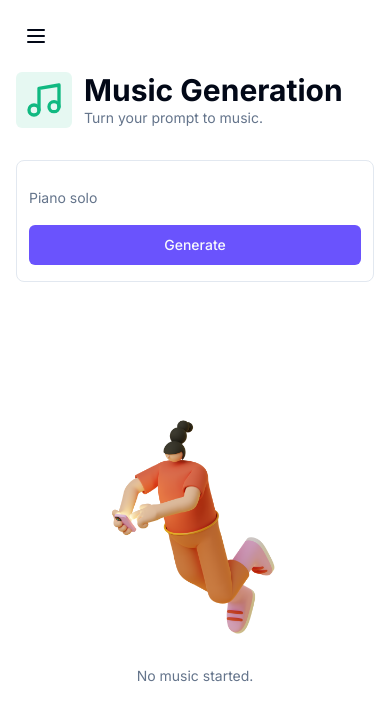
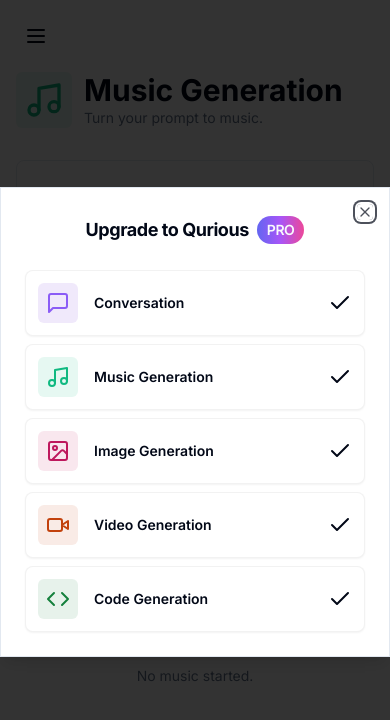
Before and after one commit to PavankumarUppar/Qurious, a Next.js app: page /music in a window 390 px wide. Shown: the top 720 px of the page. Built offline with nearby package versions, Linux system fonts and the light colour scheme; no server answers.

Commit message:
created modal for pro

```diff
--- a/app/(dashboard)/layout.tsx
+++ b/app/(dashboard)/layout.tsx
@@ -12,7 +12,7 @@ const DashboardLayout = async ({
 
     return (
         <div className="h-full relative">
-            <div className="hidden h-full md:flex md:w-72 md:flex-col md:fixed md:inset-y-0 z-[80] bg-gray-900">
+            <div className="hidden h-full md:flex md:w-72 md:flex-col md:fixed md:inset-y-0 bg-gray-900">
                 <Sidebar apiLimitCount = {apiLimitCount}/>
             </div>
             <main className="md:pl-72">
--- a/app/layout.tsx
+++ b/app/layout.tsx
@@ -2,6 +2,7 @@ import type { Metadata } from "next";
 import { Inter } from "next/font/google";
 import { ClerkProvider } from '@clerk/nextjs'
 import "./globals.css";
+import { ModalProvider } from "@/components/modal-provider";
 
 const inter = Inter({ subsets: ["latin"] });
 
@@ -18,7 +19,10 @@ export default function RootLayout({
   return (
     <ClerkProvider>
       <html lang="en">
-        <body className={inter.className}>{children}</body>
+        <body className={inter.className}>
+          <ModalProvider />
+          {children}
+        </body>
       </html>
     </ClerkProvider>
   );
--- /dev/null
+++ b/components/modal-provider.tsx
@@ -0,0 +1,23 @@
+"use client";
+
+import { useEffect, useState } from "react";
+import { ProModal } from "./pro-modal";
+
+export const ModalProvider = () => {
+    const [isMounted, setIsMounted] = useState(false);
+
+    useEffect(() => {
+        setIsMounted(true);
+    }, []);
+
+    if (!isMounted) {
+        return null;
+    }
+
+    return (
+        <>
+            <ProModal />
+        </>
+    )
+
+}
--- /dev/null
+++ b/components/pro-modal.tsx
@@ -0,0 +1,80 @@
+"use client"
+
+import { useProModal } from "@/hooks/use-pro-modal";
+import { Dialog, DialogContent, DialogDescription, DialogHeader, DialogTitle } from "./ui/dialog"
+import { Badge } from "./ui/badge";
+import { Check, Code, ImageIcon, MessageSquare, Music, VideoIcon } from "lucide-react";
+import { Card } from "./ui/card";
+import { cn } from "@/lib/utils";
+
+const tools = [
+    {
+      label: "Conversation",
+      icon: MessageSquare,
+      color: "text-violet-500",
+      bgColor: "bg-violet-700/10"
+    },
+    {
+      label: "Music Generation",
+      icon: Music,
+      color: "text-emerald-500",
+      bgColor: "bg-emerald-500/10"
+    },
+    {
+      label: "Image Generation",
+      icon: ImageIcon,
+      color: "text-pink-700",
+      bgColor: "bg-pink-700/10"
+    },
+    {
+      label: "Video Generation",
+      icon: VideoIcon,
+      color: "text-orange-700",
+      bgColor: "bg-orange-700/10"
+    },
+    {
+      label: "Code Generation",
+      icon: Code,
+      color: "text-green-700",
+      bgColor: "bg-green-700/10"
+    },
+  ]
+
+export const ProModal = () => {
+    const proModal = useProModal();
+
+    return (
+        <Dialog open={proModal.isOpen} onOpenChange={proModal.onClose}>
+            <DialogContent>
+                <DialogHeader>
+                    <DialogTitle className="flex justify-center items-center flex-col gap-y-4 pb-2">
+                        <div className="flex items-center gap-x-2 font-bold py-1">
+                        Upgrade to Qurious
+                        <Badge  variant="premium" className="uppercase text-sm py-1">
+                            pro
+                        </Badge>
+                        </div>
+                    </DialogTitle>
+                    <DialogDescription className="text-center pt-2 space-y-2 text-zinc-900 font-medium">
+                        {tools.map((tool) => (
+                            <Card
+                            key={tool.label}
+                            className="p-3 border-black/5 flex items-center justify-between"
+                            >
+                            <div className="flex items-center gap-x-4">
+                                <div className={cn("p-2 w-fit rounded-md", tool.bgColor)}>
+                                    <tool.icon className={cn("w-6 h-6", tool.color)} />
+                                </div>
+                                <div className="font-semibold text-sm">
+                                    {tool.label}
+                                </div>
+                            </div>
+                            <Check />
+                            </Card>
+                        ))}
+                    </DialogDescription>
+                </DialogHeader>
+            </DialogContent>
+        </Dialog>
+    )
+}
--- /dev/null
+++ b/components/ui/badge.tsx
@@ -0,0 +1,37 @@
+import * as React from "react"
+import { cva, type VariantProps } from "class-variance-authority"
+
+import { cn } from "@/lib/utils"
+
+const badgeVariants = cva(
+  "inline-flex items-center rounded-full border px-2.5 py-0.5 text-xs font-semibold transition-colors focus:outline-none focus:ring-2 focus:ring-ring focus:ring-offset-2",
+  {
+    variants: {
+      variant: {
+        default:
+          "border-transparent bg-primary text-primary-foreground hover:bg-primary/80",
+        secondary:
+          "border-transparent bg-secondary text-secondary-foreground hover:bg-secondary/80",
+        destructive:
+          "border-transparent bg-destructive text-destructive-foreground hover:bg-destructive/80",
+        outline: "text-foreground",
+        premium: "bg-gradient-to-r from-indigo-500 via-purple-500 to-pink-500 text-primary-foreground border-0"
+      },
+    },
+    defaultVariants: {
+      variant: "default",
+    },
+  }
+)
+
+export interface BadgeProps
+  extends React.HTMLAttributes<HTMLDivElement>,
+    VariantProps<typeof badgeVariants> {}
+
+function Badge({ className, variant, ...props }: BadgeProps) {
+  return (
+    <div className={cn(badgeVariants({ variant }), className)} {...props} />
+  )
+}
+
+export { Badge, badgeVariants }
--- /dev/null
+++ b/components/ui/dialog.tsx
@@ -0,0 +1,122 @@
+"use client"
+
+import * as React from "react"
+import * as DialogPrimitive from "@radix-ui/react-dialog"
+import { X } from "lucide-react"
+
+import { cn } from "@/lib/utils"
+
+const Dialog = DialogPrimitive.Root
+
+const DialogTrigger = DialogPrimitive.Trigger
+
+const DialogPortal = DialogPrimitive.Portal
+
+const DialogClose = DialogPrimitive.Close
+
+const DialogOverlay = React.forwardRef<
+  React.ElementRef<typeof DialogPrimitive.Overlay>,
+  React.ComponentPropsWithoutRef<typeof DialogPrimitive.Overlay>
+>(({ className, ...props }, ref) => (
+  <DialogPrimitive.Overlay
+    ref={ref}
+    className={cn(
+      "fixed inset-0 z-50 bg-black/80  data-[state=open]:animate-in data-[state=closed]:animate-out data-[state=closed]:fade-out-0 data-[state=open]:fade-in-0",
+      className
+    )}
+    {...props}
+  />
+))
+DialogOverlay.displayName = DialogPrimitive.Overlay.displayName
+
+const DialogContent = React.forwardRef<
+  React.ElementRef<typeof DialogPrimitive.Content>,
+  React.ComponentPropsWithoutRef<typeof DialogPrimitive.Content>
+>(({ className, children, ...props }, ref) => (
+  <DialogPortal>
+    <DialogOverlay />
+    <DialogPrimitive.Content
+      ref={ref}
+      className={cn(
+        "fixed left-[50%] top-[50%] z-50 grid w-full max-w-lg translate-x-[-50%] translate-y-[-50%] gap-4 border bg-background p-6 shadow-lg duration-200 data-[state=open]:animate-in data-[state=closed]:animate-out data-[state=closed]:fade-out-0 data-[state=open]:fade-in-0 data-[state=closed]:zoom-out-95 data-[state=open]:zoom-in-95 data-[state=closed]:slide-out-to-left-1/2 data-[state=closed]:slide-out-to-top-[48%] data-[state=open]:slide-in-from-left-1/2 data-[state=open]:slide-in-from-top-[48%] sm:rounded-lg",
+        className
+      )}
+      {...props}
+    >
+      {children}
+      <DialogPrimitive.Close className="absolute right-4 top-4 rounded-sm opacity-70 ring-offset-background transition-opacity hover:opacity-100 focus:outline-none focus:ring-2 focus:ring-ring focus:ring-offset-2 disabled:pointer-events-none data-[state=open]:bg-accent data-[state=open]:text-muted-foreground">
+        <X className="h-4 w-4" />
+        <span className="sr-only">Close</span>
+      </DialogPrimitive.Close>
+    </DialogPrimitive.Content>
+  </DialogPortal>
+))
+DialogContent.displayName = DialogPrimitive.Content.displayName
+
+const DialogHeader = ({
+  className,
+  ...props
+}: React.HTMLAttributes<HTMLDivElement>) => (
+  <div
+    className={cn(
+      "flex flex-col space-y-1.5 text-center sm:text-left",
+      className
+    )}
+    {...props}
+  />
+)
+DialogHeader.displayName = "DialogHeader"
+
+const DialogFooter = ({
+  className,
+  ...props
+}: React.HTMLAttributes<HTMLDivElement>) => (
+  <div
+    className={cn(
+      "flex flex-col-reverse sm:flex-row sm:justify-end sm:space-x-2",
+      className
+    )}
+    {...props}
+  />
+)
+DialogFooter.displayName = "DialogFooter"
+
+const DialogTitle = React.forwardRef<
+  React.ElementRef<typeof DialogPrimitive.Title>,
+  React.ComponentPropsWithoutRef<typeof DialogPrimitive.Title>
+>(({ className, ...props }, ref) => (
+  <DialogPrimitive.Title
+    ref={ref}
+    className={cn(
+      "text-lg font-semibold leading-none tracking-tight",
+      className
+    )}
+    {...props}
+  />
+))
+DialogTitle.displayName = DialogPrimitive.Title.displayName
+
+const DialogDescription = React.forwardRef<
+  React.ElementRef<typeof DialogPrimitive.Description>,
+  React.ComponentPropsWithoutRef<typeof DialogPrimitive.Description>
+>(({ className, ...props }, ref) => (
+  <DialogPrimitive.Description
+    ref={ref}
+    className={cn("text-sm text-muted-foreground", className)}
+    {...props}
+  />
+))
+DialogDescription.displayName = DialogPrimitive.Description.displayName
+
+export {
+  Dialog,
+  DialogPortal,
+  DialogOverlay,
+  DialogClose,
+  DialogTrigger,
+  DialogContent,
+  DialogHeader,
+  DialogFooter,
+  DialogTitle,
+  DialogDescription,
+}
--- /dev/null
+++ b/hooks/use-pro-modal.tsx
@@ -0,0 +1,13 @@
+import { create } from "zustand";
+
+interface useProModalStore {
+    isOpen: boolean;
+    onOpen: () => void;
+    onClose: () => void;
+}
+
+export const useProModal = create<useProModalStore>((set) => ({
+    isOpen: true,
+    onOpen: () => set({ isOpen: true }),
+    onClose: () => set({ isOpen: false }),
+}));
--- a/package.json
+++ b/package.json
@@ -31,7 +31,8 @@
     "replicate": "^0.27.1",
     "tailwind-merge": "^2.2.1",
     "tailwindcss-animate": "^1.0.7",
-    "zod": "^3.22.4"
+    "zod": "^3.22.4",
+    "zustand": "^4.5.2"
   },
   "devDependencies": {
     "@types/node": "^20",
```
Also changed, not shown: 1 other file (tests, documents, lock files or other folders).
